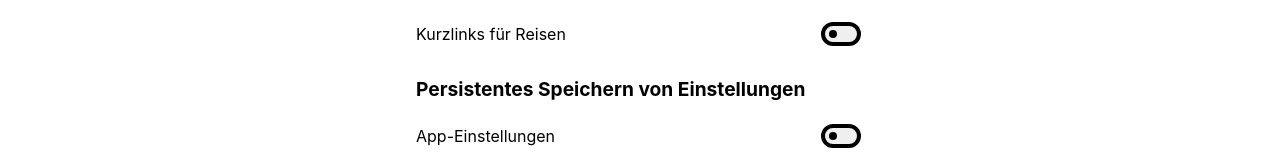
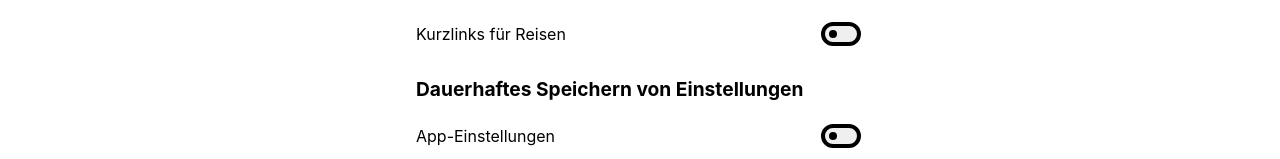
Before and after one commit to dabund24/vahrplan, a SvelteKit app: page /settings in a window 1280 px wide. Shown: the part 585-744 px from the top of the page. Built offline with nearby package versions, Linux system fonts and the light colour scheme.

Commit message:
rename storage heading in settings sub-page

```diff
--- a/src/routes/settings/+page.svelte
+++ b/src/routes/settings/+page.svelte
@@ -74,7 +74,7 @@
 		bind:setting={$settings.general.shortLinksJourneys}
 		settingInfo={{ type: "boolean" }}
 	/>
-	<h1>Persistentes Speichern von Einstellungen</h1>
+	<h1>Dauerhaftes Speichern von Einstellungen</h1>
 	<Setting
 		settingName={"App-Einstellungen"}
 		bind:setting={$settings.storage.general}
```
